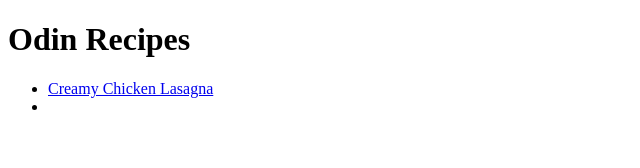
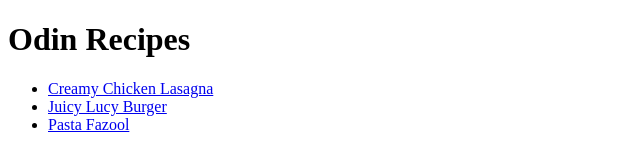
Before and after one commit to naufalmassawa/odin-recipes, a plain HTML site: page index.html in a window 1280 px wide. Shown: the whole page, without its empty margins (0-640 px from the left). Drawn offline with Linux system fonts and the light colour scheme.

Commit message:
Modify index.html
Added new recipes on the list

```diff
--- a/index.html
+++ b/index.html
@@ -11,7 +11,8 @@
       <li>
         <a href="recipes/creamy_chicken_lasagna.html">Creamy Chicken Lasagna</a>
       </li>
-      <li></li>
+      <li><a href="recipes/juicy_lucy_burger.html">Juicy Lucy Burger</a></li>
+      <li><a href="recipes/pasta_fazool.html">Pasta Fazool</a></li>
     </ul>
   </body>
 </html>
```
